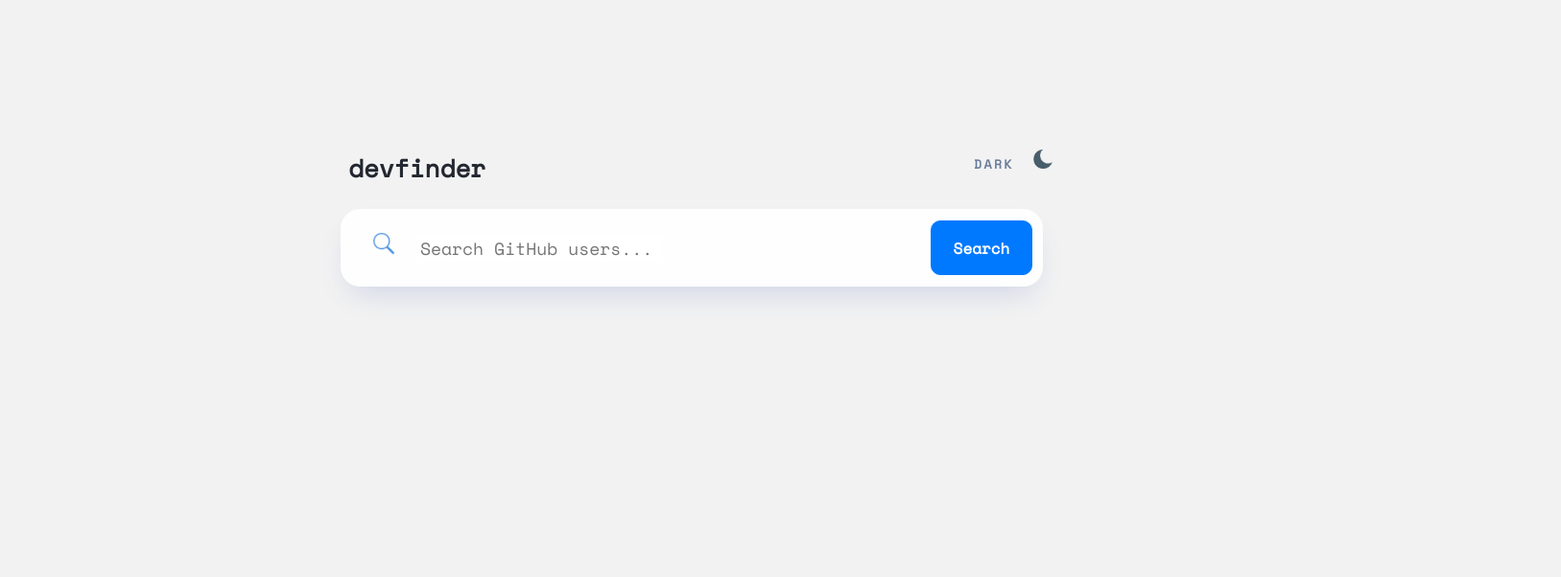
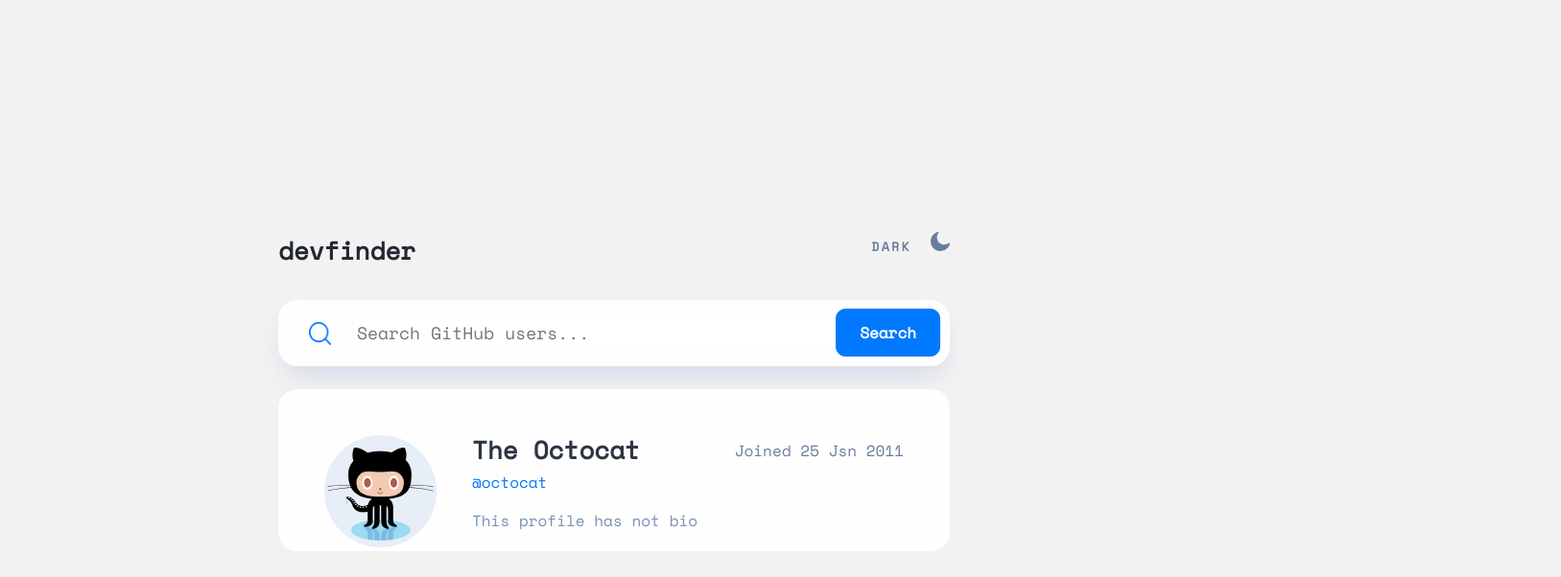
Before and after one commit to PanasiukNazar/gitHub-user-search-project, a website: page src/index.html in a window 1280 px wide. Shown: the whole page at 96% size, 1627 px wide, since content can reach past the window. Drawn offline with nearby package versions, Linux system fonts and the light colour scheme.

Commit message:
Information, Third part

```diff
--- a/src/index.html
+++ b/src/index.html
@@ -23,7 +23,7 @@
             </div>
          </div>
          <div class="search">
-            <img class="search-icon" src="search-icon.png" alt="search-icon" />
+            <img class="search-icon" src="search.png" alt="search-icon" />
             <input
                class="search-text"
                type="text"
@@ -31,6 +31,23 @@
             />
             <input class="search-button" type="button" value="Search" />
          </div>
+         <div class="information">
+            <div class="information-picture">
+               <img
+                  class="information-photo"
+                  src="userPhoto.png"
+                  alt="user photo"
+               />
+            </div>
+            <div class="information-user-data">
+               <p class="information-user-name">The Octocat</p>
+               <a class="information-user-email" href="">@octocat</a>
+               <p class="information-user-profile">This profile has not bio</p>
+            </div>
+            <div class="information-date">
+               <p class="date">Joined 25 Jsn 2011</p>
+            </div>
+         </div>
       </div>
       <script defer src="main.js"></script>
    </body>
--- a/src/style.scss
+++ b/src/style.scss
@@ -9,18 +9,32 @@
 $font-color-grey: #697c9a;
 $display-inline-block: inline-block;
 $position-left: 355px;
+$line-height: 39px;
+$font-size-big: 26px;
+$color-for-information-part: #2b3442;
+$little-line-height: 24px;
+$small-font-weight: 400;
+$font-sixteen-px: 16px;
+$light-grey-color: #4b6a9b;
+$background-border-radius: 20px;
 
 body {
+   min-height: 100vh;
+   display: flex;
+   justify-content: center;
+   align-items: center;
    background-color: $light-bgcolor;
 }
 
+.main {
+   flex: 1;
+   max-width: 700px;
+}
+
 .theme {
-   position: relative;
-   left: $position-left;
-   top: 148px;
-   //    display: flex;
-   //    justify-content: space-around;
-   //    text-align: center;
+   margin-bottom: 32px;
+   display: flex;
+   justify-content: space-between;
 }
 
 .theme-word {
@@ -32,12 +46,11 @@
    font-family: $core-font-family;
    font-style: $core-font-style;
    font-weight: $core-font-weight;
-   font-size: 26px;
-   line-height: 39px;
+   font-size: $font-size-big;
+   line-height: $line-height;
 }
 
 .theme-color {
-   position: absolute;
    left: 652px;
    display: $display-inline-block;
 }
@@ -60,21 +73,20 @@
    height: 20px;
    background-size: cover;
    display: $display-inline-block;
-   background-image: url(/src/moon.png);
+   background-image: url(/src/moon.svg);
 }
 
 // Styles for Search, Second part
 
 .search {
+   display: flex;
+   align-items: center;
+   justify-content: space-around;
    background-color: $lightest-background-color;
-   position: absolute;
-   left: $position-left;
-   top: 218px;
-   width: 730px;
-   height: 79px;
+   padding-right: 10px;
    box-shadow: 0px 16px 30px -10px rgba(70, 96, 187, 0.198567);
-   border: 1px solid $lightest-background-color;
-   border-radius: 20px;
+   border-radius: $background-border-radius;
+   margin-bottom: 24px;
 }
 
 .search-icon {
@@ -88,32 +100,91 @@
 }
 
 .search-text {
-   position: absolute;
-   height: 25px;
-   left: 10.96%;
-   right: 54.25%;
-   top: calc(50% - 25px / 2);
+   flex: 1;
    border: $lightest-background-color;
    font-family: $core-font-family;
    font-style: $core-font-style;
-   font-weight: 400;
+   font-weight: $small-font-weight;
    font-size: 18px;
-   line-height: 25px;
+   line-height: $little-line-height;
 }
 
 .search-button {
-   position: absolute;
-   left: 84.11%;
-   right: 1.37%;
-   top: 13.77%;
-   bottom: 13.77%;
+   padding: 12px 24px;
    border: 1px solid $color-blue;
    background-color: $color-blue;
    border-radius: 10px;
    font-family: $core-font-family;
    font-style: $core-font-style;
    font-weight: 700;
-   font-size: 16px;
-   line-height: 24px;
+   font-size: $font-sixteen-px;
+   line-height: $little-line-height;
    color: #ffffff;
 }
+
+//Styles for Information, Third part
+
+.information {
+   display: flex;
+   justify-content: space-betweene;
+   background-color: $lightest-background-color;
+   border-radius: $background-border-radius;
+}
+
+.information-picture {
+   margin-top: 48px;
+   margin-left: 48px;
+   margin-right: 37px;
+}
+
+.information-photo {
+   border-radius: 50%;
+}
+
+.information-user-data {
+   flex: 1;
+}
+
+.information-user-name {
+   margin-top: 44px;
+   margin-bottom: 2px;
+   font-family: $core-font-family;
+   font-style: $core-font-style;
+   font-weight: $core-font-weight;
+   font-size: $font-size-big;
+   line-height: $line-height;
+   color: $color-for-information-part;
+}
+
+.information-user-email {
+   margin-bottom: 20px;
+   color: $color-blue;
+   font-family: $core-font-family;
+   font-style: $core-font-style;
+   font-weight: $small-font-weight;
+   font-size: $font-sixteen-px;
+   line-height: $little-line-height;
+   text-decoration: none;
+}
+
+.information-user-profile {
+   font-family: $core-font-family;
+   font-style: $core-font-style;
+   font-weight: $small-font-weight;
+   font-size: $font-sixteen-px;
+   line-height: $little-line-height;
+   mix-blend-mode: normal;
+   opacity: 0.75;
+   color: $light-grey-color;
+}
+
+.date {
+   margin-top: 52px;
+   margin-right: 48px;
+   font-family: $core-font-family;
+   font-style: $core-font-style;
+   font-weight: $small-font-weight;
+   font-size: $font-sixteen-px;
+   line-height: $little-line-height;
+   color: $font-color-grey;
+}
```
Also changed, not shown: src/moon.svg (added), src/search-icon.png (deleted), src/search.png (added), src/style.css, src/sun.png (deleted), src/userPhoto.png (added), 1 other file.
